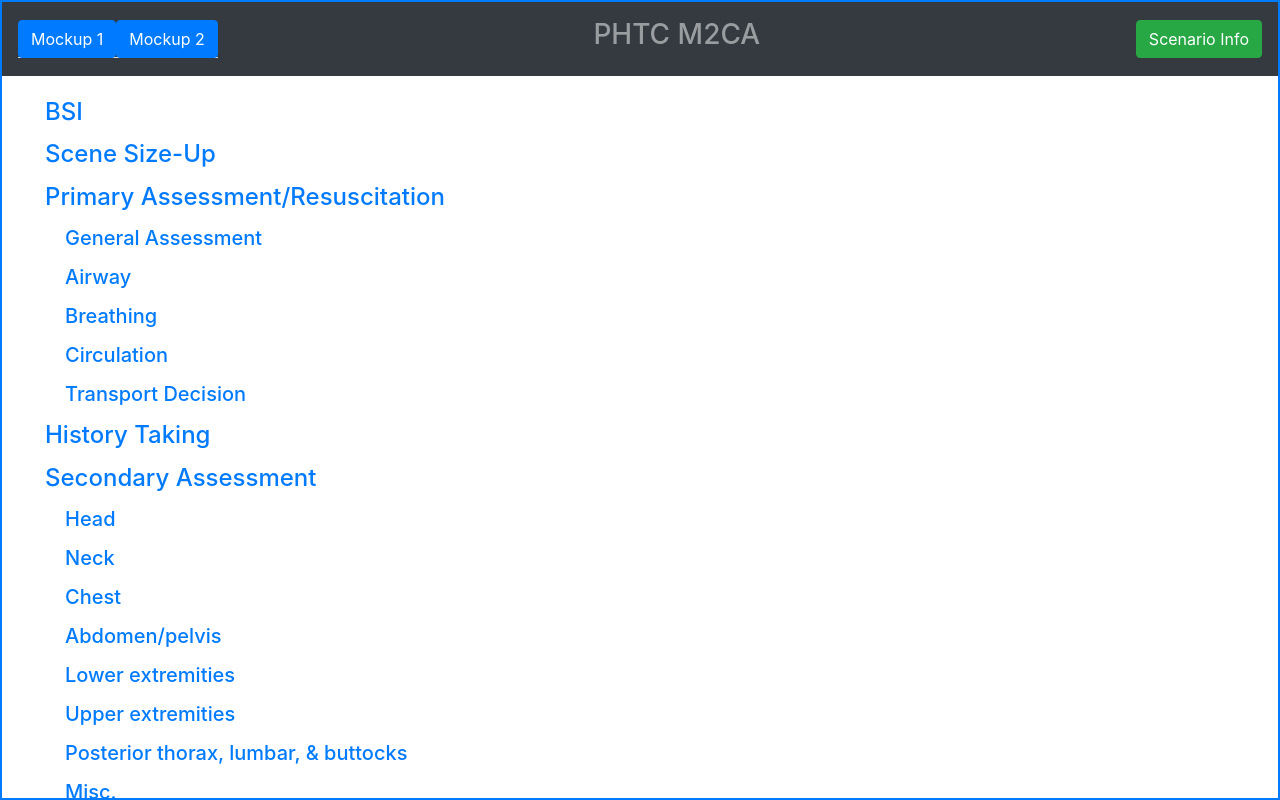
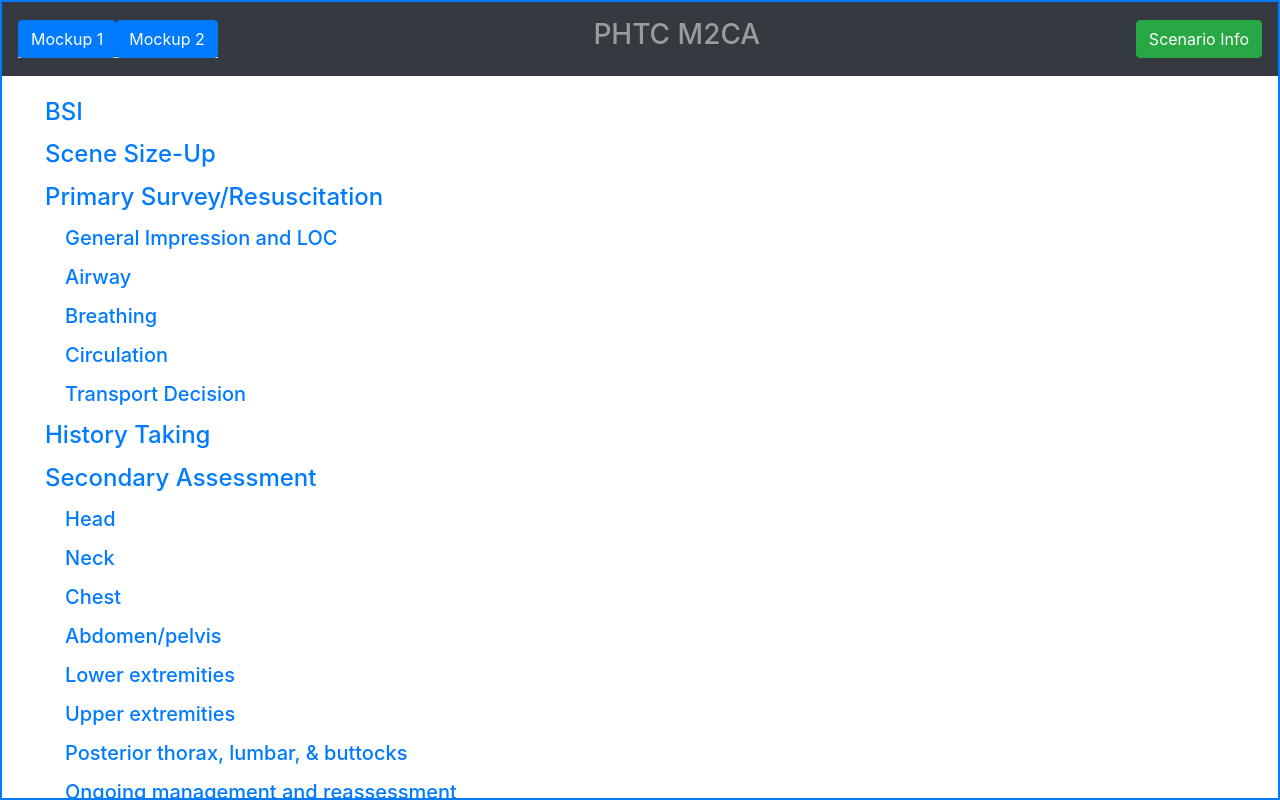
Before and after one commit to MedDBriefer/mockup, a React (Create React App) app: page /mockup1 in a window 1280 px wide. Built offline with nearby package versions, Linux system fonts and the light colour scheme.

Commit message:
changed some headings and labels based on feedback from Sandy

```diff
--- a/src/data/trauma2.js
+++ b/src/data/trauma2.js
@@ -12,9 +12,9 @@ const data = {
         {
             id: "initial-assessment-resuscitation",
             type: HEADING,
-            label: "Primary Assessment/Resuscitation",
+            label: "Primary Survey/Resuscitation",
             children: [
-                { id: 'general-assessment', type: HEADING, label: 'General Assessment' },
+                { id: 'general-assessment', type: HEADING, label: 'General Impression and LOC' },
                 { id: "airway", type: HEADING, label: "Airway" },
                 { id: "breathing", type: HEADING, label: "Breathing" },
                 { id: "circulation", type: HEADING, label: "Circulation" },
@@ -34,7 +34,7 @@ const data = {
                 { id: "lower-extremities", type: HEADING, label: "Lower extremities" },
                 { id: "upper-extremities", type: HEADING, label: "Upper extremities" },
                 { id: "posterior-thorax-lumbar-buttocks", type: HEADING, label: "Posterior thorax, lumbar, & buttocks" },
-                { id: "misc", type: HEADING, label: "Misc."}
+                { id: "misc", type: HEADING, label: "Ongoing management and reassessment"}
             ]
         },
 
@@ -48,7 +48,7 @@ const data = {
             { id: "assess-injury-mechanism", type: ASSESS, label: "Determines the mechanism of injury/nature of illness" },
             { id: "assess-num-patients",     type: ASSESS, label: "Determines the number of patients" },
             { id: "request-addl-help",       type: ASSESS, label: "Requests additional help if necessary" },
-            { id: "assess-spinal-stability", type: ASSESS, label: "Considers stabilization of spine" }, // crit criteria 610
+            { id: "assess-spinal-stability", type: ASSESS, label: "Initiates spinal stabilization as indicated" }, // crit criteria 610
             { id: "stabilizes-spine",        type: INTERV, label: "Stabilizes or directs assistant to stabilize the cervical spine, as indicated" } // crit criteria 610
         ],
         'general-assessment': [
@@ -101,12 +101,12 @@ const data = {
             { id: "assess-genitalia", type: ASSESS, label: "Verbalizes assessment of genitalia/perineum as needed" }
         ],
         'lower-extremities': [
-            { id: "assess-left-leg",  type: ASSESS, label: "Left Leg: Inspects, palpates, & assesses motor, sensory, & distal circulatory functions" },
-            { id: "assess-right-leg", type: ASSESS, label: "Right Leg: Inspects, palpates, & assesses motor, sensory, & distal circulatory functions" }
+            { id: "assess-right-leg", type: ASSESS, label: "Inspects, palpates, & assesses motor, sensory, & distal circulatory functions on right lower extremity" },
+            { id: "assess-left-leg",  type: ASSESS, label: "Inspects, palpates, & assesses motor, sensory, & distal circulatory functions on left lower extremity" }
         ],
         'upper-extremities': [
-            { id: "assess-left-arm", type: ASSESS, label: "Left Arm: Inspects, palpates, & assesses motor, sensory, & distal circulatory functions", calloutLabel: "Left Arm" },
-            { id: "assess-right-arm", type: ASSESS, label: "Right Arm: Inspects, palpates, & assesses motor, sensory, & distal circulatory functions", calloutLabel: "Right Arm" }
+            { id: "assess-right-arm", type: ASSESS, label: "Inspects, palpates, & assesses motor, sensory, & distal circulatory functions on right upper extremity" },
+            { id: "assess-left-arm",  type: ASSESS, label: "Inspects, palpates, & assesses motor, sensory, & distal circulatory functions on left upper extremity" }
         ],
         "posterior-thorax-lumbar-buttocks": [
             { id: "assess-posterior-thorax", type: ASSESS, label: "Inspects & palpates posterior thorax" },
```
